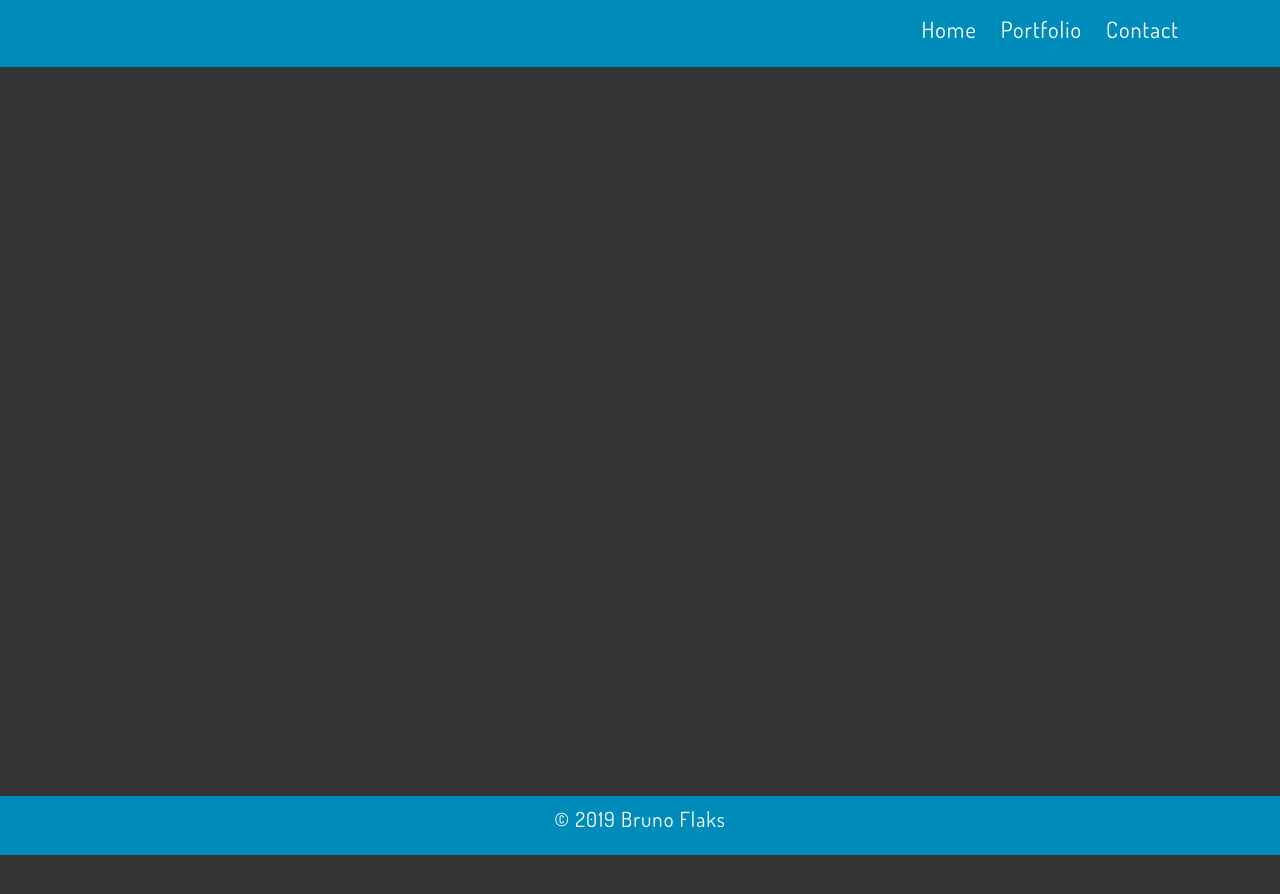
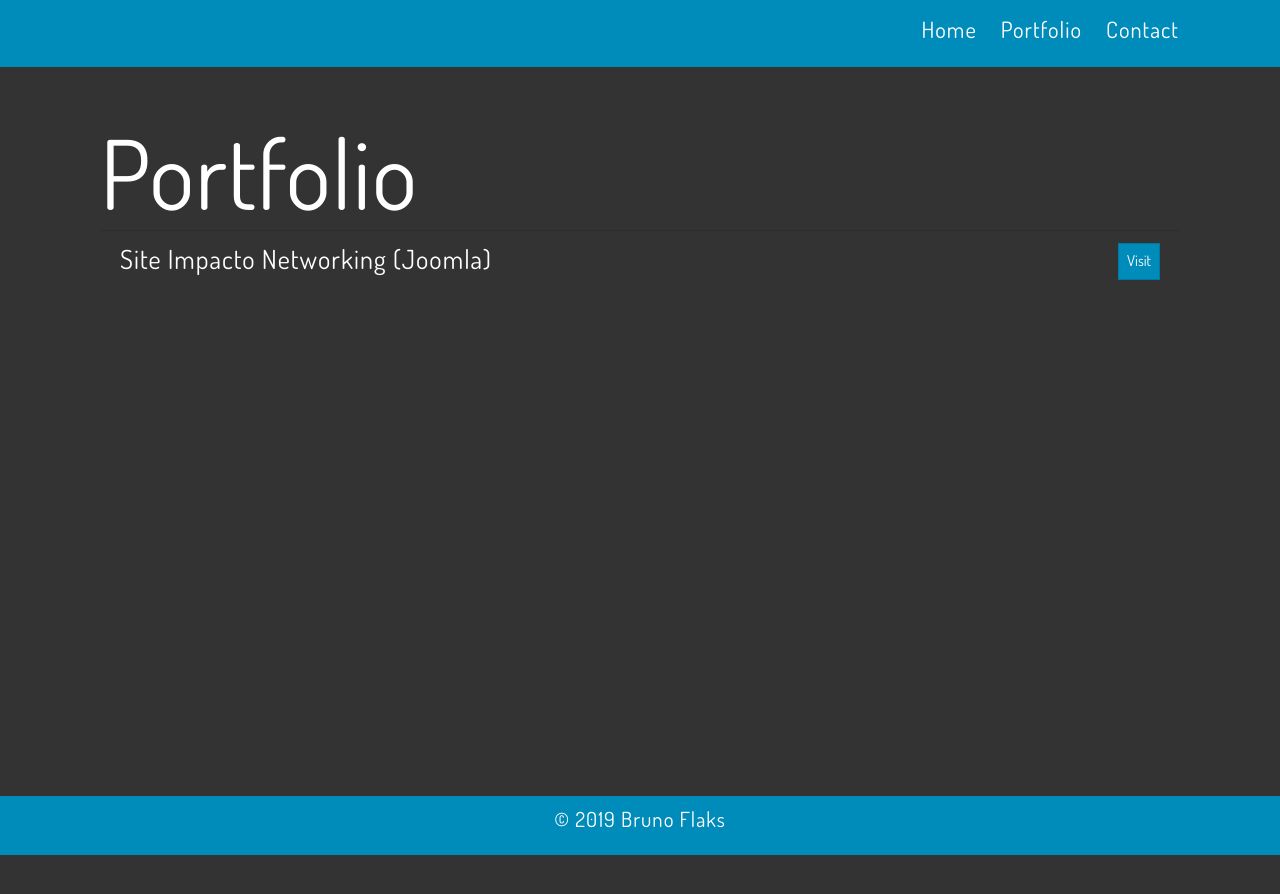
Before and after one commit to Flaks009/flaks009.github.io, a Jekyll site: the page built from portfolio.html, in a window 1280 px wide. Shown: the top 894 px of the page. Built offline with Jekyll 4.4.1, drawn with Linux system fonts in a browser that asks for light colours.

Commit message:
Portfolio

```diff
--- a/portfolio.html
+++ b/portfolio.html
@@ -2,3 +2,8 @@
 layout: default
 title: Portfolio
 ---
+
+<div class="display-1">Portfolio</div>
+<ul class="list-group list-group-flush">
+    <li class="list-group-item bg-dark h3"> Site Impacto Networking (Joomla)<a href="http://www.impactonet.com.br/"><button type="button" class="btn btn-primary float-right">Visit</button></a></li>
+</ul>
```
